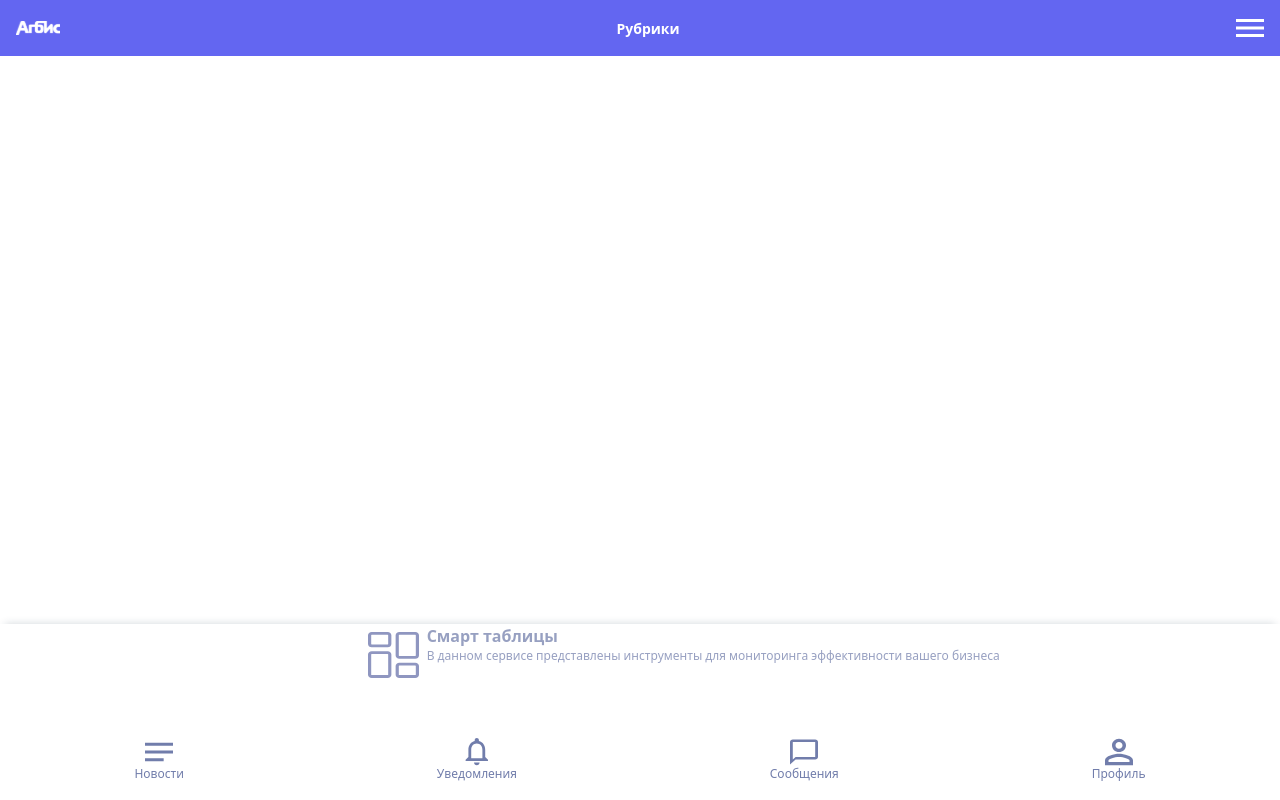
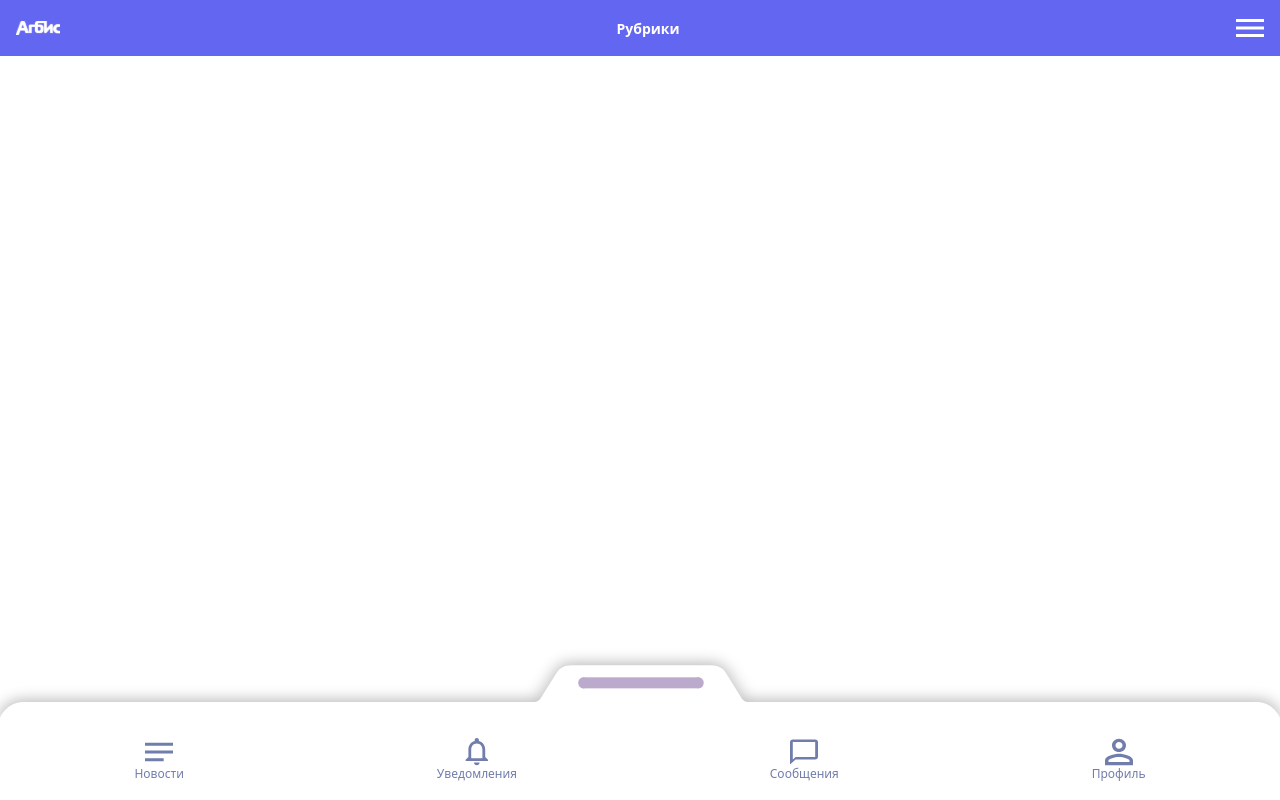
Before and after one commit to ArtyomBagautdinov/agbis-test, a Vue app: page /posts in a window 1280 px wide. Built offline with nearby package versions, Linux system fonts and the light colour scheme.

Commit message:
правки

```diff
--- a/src/views/Posts.vue
+++ b/src/views/Posts.vue
@@ -12,8 +12,9 @@
             </div>
         </div>
         <div>
-            <div @touchstart="handleEventStart" @touchend="handleEventEnd" class="w-full z-10 bg-white shadow-navbar fixed bottom-0 transition-all duration-500" :class="{'h-44': !isOpen, 'h-4/5': isOpen}">
-                <div class="flex flex-row justify-center items-start transition-all duration-100" :class="{'opacity-0': isOpen}">
+            <div @touchstart="handleEventStart" @touchend="handleEventEnd" class="w-full z-10 bg-white fixed bottom-0 transition-all duration-500" :class="{'h-44': !isOpen, 'h-4/5': isOpen}">
+                <img class="w-full" src="@/assets/images/tab-border.svg" alt="border">
+                <!-- <div class="flex flex-row justify-center items-start transition-all duration-100" :class="{'opacity-0': isOpen}">
                     <div class="w-1/3 p-2 flex flex-row justify-end items-center">
                         <img src="@/assets/images/tables.svg" alt="">
                     </div>
@@ -21,7 +22,7 @@
                         <span class="font-bold swipe-bar-color">Смарт таблицы</span>
                         <span class="font-medium swipe-bar-color text-xs">В данном сервисе представлены инструменты для мониторинга эффективности вашего бизнеса</span>
                     </div>
-                </div>
+                </div> -->
             </div>
             <div class="w-full z-20 fixed bottom-0 h-20 bg-white  text-black flex flex-row justify-around items-center px-2">
                 <div v-for="val in tabBarItems" :key="val.id" class="flex flex-col items-center justify-center cursor-pointer">
```
Also changed, not shown: src/assets/images/tab-border.svg (added), src/assets/images/union.svg (deleted).
